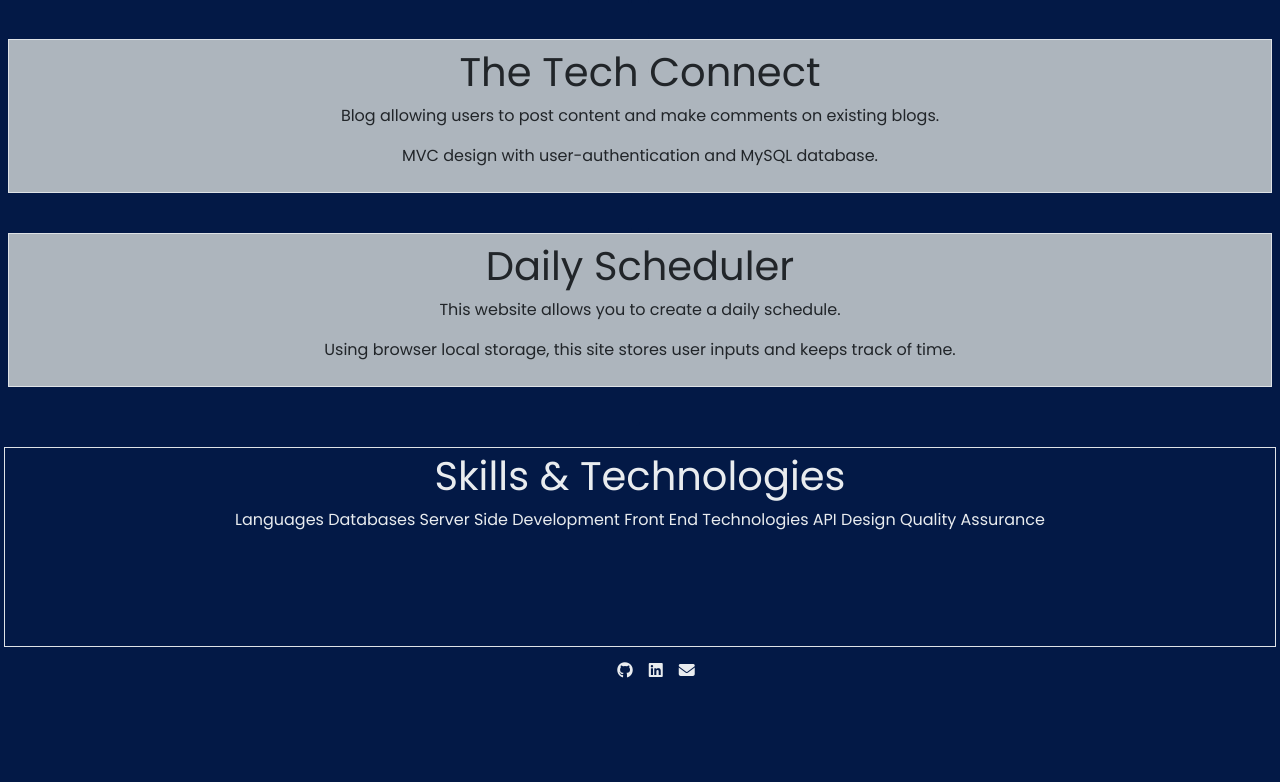
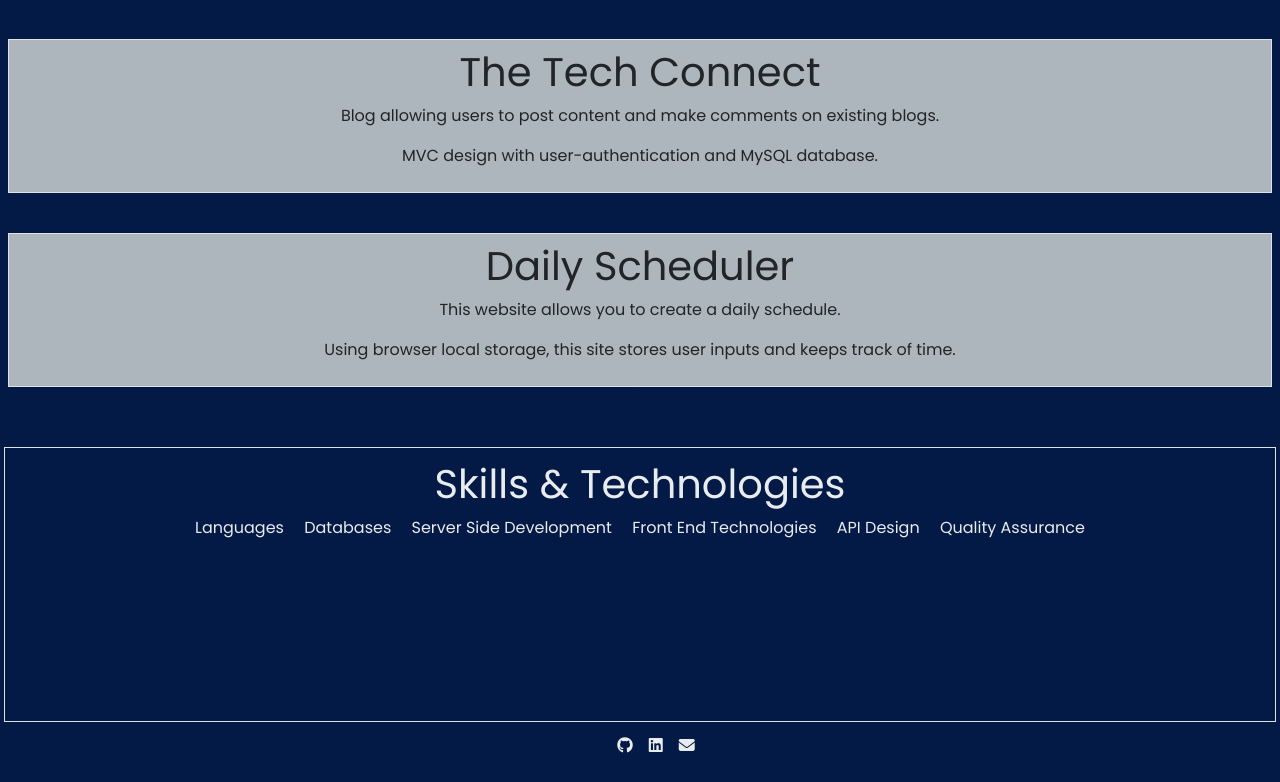
Before and after one commit to jgarner828/portfolio, a React (Create React App) app: page / in a window 1280 px wide. Shown: the part 1108-1890 px from the top of the page. Before the commit the page ends 1815 px from the top, so only its background shows below. Built offline with nearby package versions, Linux system fonts and the light colour scheme.

Commit message:
fixed render of skills container

```diff
--- a/src/components/SkillCard.js
+++ b/src/components/SkillCard.js
@@ -19,14 +19,14 @@ export default function SkillCard(params) {
         <div>
         {skills.map((skill) => {
             return (
-            <span onMouseEnter={(e) => setSkillsDisplay({skill}) } onMouseLeave={() => setIsShown(false)} key={skill.title} className="text-decoration-none"> {skill.title} </span>
+            <span onMouseEnter={(e) => setSkillsDisplay({skill}) } onMouseLeave={() => setIsShown(false)} key={skill.title} className="text-decoration-none m-1 p-1"> {skill.title} </span>
             );
         })}
 
         </div>
 
         {isShown && (
-        <div className='d-flex flex-column align-text-center'>
+        <div className='d-flex flex-column m-1 p-1 align-text-center'>
           {isSkillArray.map((each) => {
               return (
                   <h5>{each}</h5>
--- a/src/components/Skills.js
+++ b/src/components/Skills.js
@@ -13,7 +13,7 @@ export default function Skills() {
         <section id="skills" className='border border-solid text-center m-1 p-1 h-75'>
 
             <div>
-              <h1>Skills &amp; Technologies</h1>
+              <h1 className='m-1 p-1'>Skills &amp; Technologies</h1>
             </div>
 
               <SkillCard />
--- a/src/index.css
+++ b/src/index.css
@@ -38,5 +38,5 @@ ul a {
  }
 
  #skills {
-   min-height: 200px;
+   min-height: 275px;
  }
```
